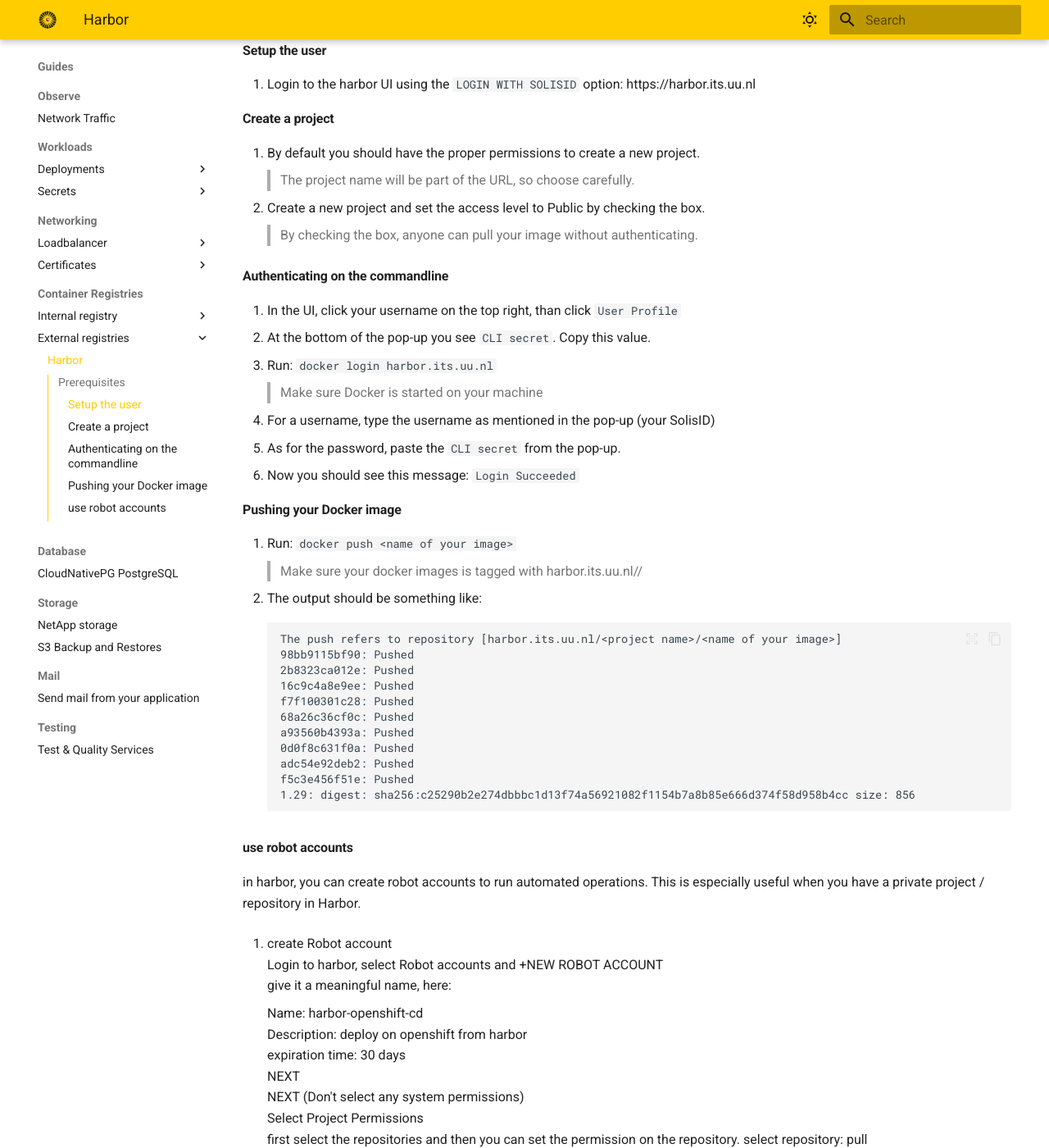
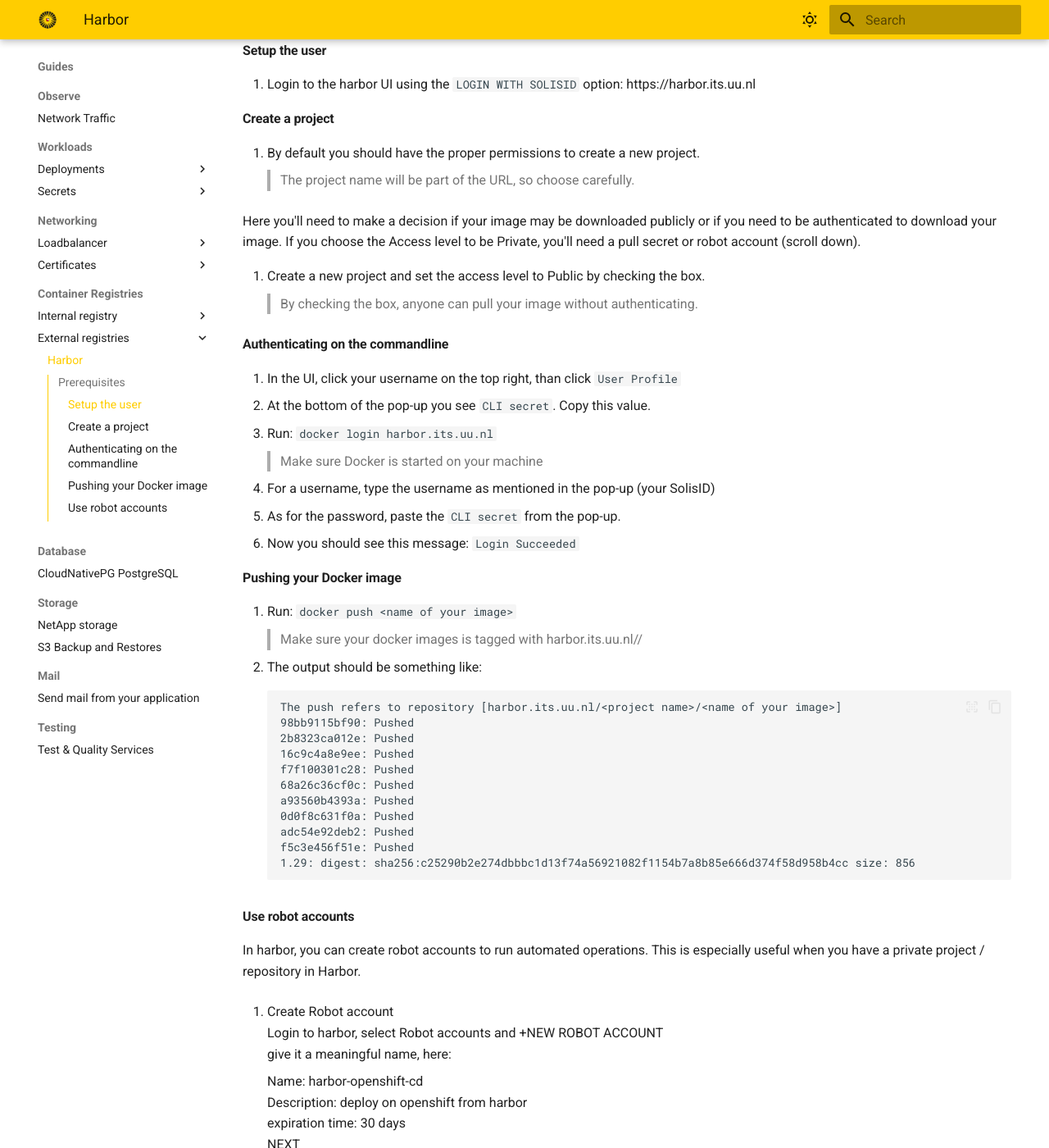
Before and after one commit to UtrechtUniversity/containerplatform-docs, an MkDocs documentation site: the page built from docs/content/guides/access-harbor-registry.md, in a window 1280 px wide and 1400 px high, scrolled down 345 px. Shown: the whole window at 82% size. Built offline with MkDocs 1.6.1 and Material for MkDocs 9.7.7, drawn with Linux system fonts in a browser that asks for light colours; some of the changed text lies outside the part shown.

Commit message:
Improve formatting and consistency in access-harbor-registry guide
Updated formatting and capitalization for consistency in the documentation.

````diff
--- a/docs/content/guides/access-harbor-registry.md
+++ b/docs/content/guides/access-harbor-registry.md
@@ -10,6 +10,10 @@
 #### Create a project
 1. By default you should have the proper permissions to create a new project.
 > The project name will be part of the URL, so choose carefully.
+
+Here you'll need to make a decision if your image may be downloaded publicly or if you need to be authenticated to download your image.
+If you choose the Access level to be Private, you'll need a pull secret or robot account (scroll down).
+
 2. Create a new project and set the access level to Public by checking the box.
 > By checking the box, anyone can pull your image without authenticating.
 
@@ -40,10 +44,10 @@
 1.29: digest: sha256:c25290b2e274dbbbc1d13f74a56921082f1154b7a8b85e666d374f58d958b4cc size: 856
 ```
 
-#### use robot accounts
-in harbor, you can create robot accounts to run automated operations. This is especially useful when you have a private project / repository in Harbor.
+#### Use robot accounts
+In harbor, you can create robot accounts to run automated operations. This is especially useful when you have a private project / repository in Harbor.
 
-1. create Robot account
+1. Create Robot account
     Login to harbor, select Robot accounts and +NEW ROBOT ACCOUNT
     give it a meaningful name, here:
 
@@ -59,7 +63,7 @@
 
     Now you get to see the Secret token. This should be stored in a vault or in a GitHub secret etc.
 
-2. create pull secret in openshift
+2. Create pull secret in openshift
 
     To use the robot account in OpenShift, you first have to create a docker-registry secret.
     You should create a sealed secret for this. For details about sealed secrets see: [sealed-secrets](https://docs.cp-acc.its.uu.nl/content/guides/seal-your-secrets/#how-to-seal-your-secrets)
````
